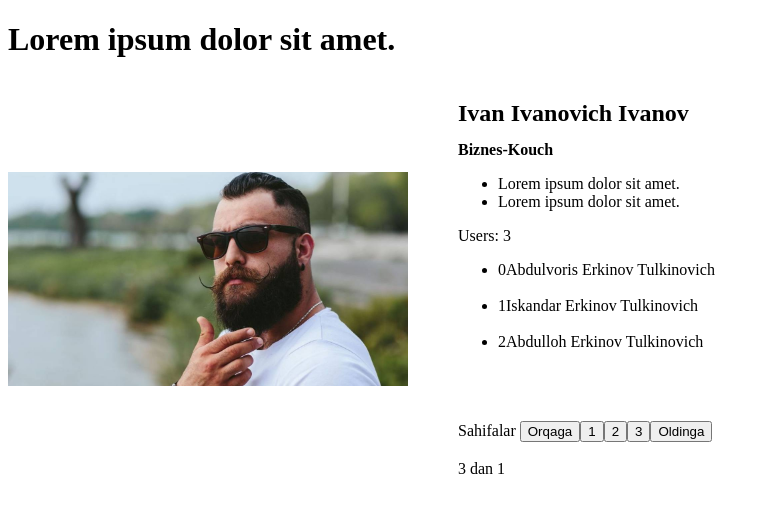
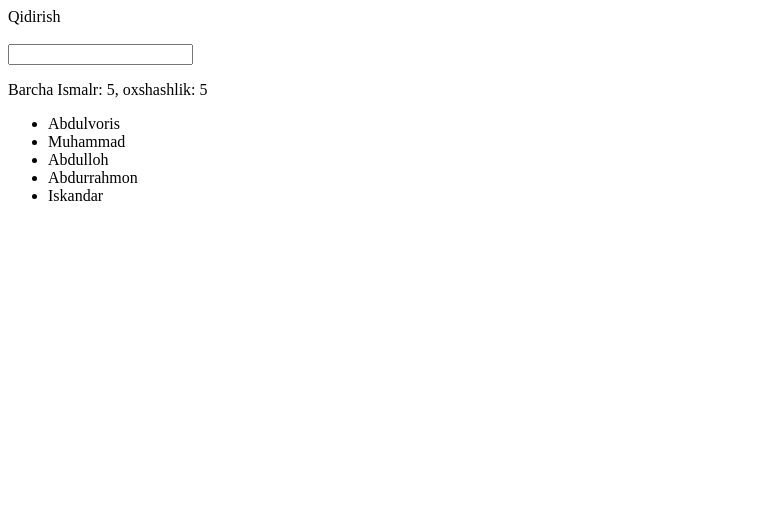
Before and after one commit to Abdulvoris101/Vue-tutorial, a Vue app: page / in a window 1280 px wide. Shown: the top 512 px of the page, without its empty margins (0-769 px from the left). Built offline with nearby package versions, Linux system fonts and the light colour scheme.

Commit message:
To do Homework in this commit creating FindUser component

```diff
--- a/src/App.vue
+++ b/src/App.vue
@@ -1,16 +1,16 @@
 <template>
-  <userCard />
+  <FindUser />
 </template>
 
 <script>
-// import MyComponent from './components/MyComponent.vue'
-// import HwCounter from './components/HwCounter.vue'
-import userCard from '@/components/userCard'
+import FindUser from '@/components/FindUser'
+// homework
+// import userCard from '@/components/userCard'
 
 export default {
   name: 'App',
   components: {
-    userCard
+    FindUser
   }
 }
 </script>
--- /dev/null
+++ b/src/components/FindUser.vue
@@ -0,0 +1,38 @@
+<template>
+    <div id="find">
+        Qidirish
+        <br><br>
+        <input type="text" @input="searchText = $event.target.value">
+        <p>Barcha Ismalr: {{ names.length }}, oxshashlik: {{ getFilteredNames.length }}</p>
+        <ul class="list">
+        <li
+            v-for="(name, index) in getFilteredNames"
+            :key="index"
+        >
+            {{ name }}
+        </li>
+        </ul>
+
+    </div>
+</template>
+
+<script>
+export default {
+    name: 'FindUser',
+    data() {
+        return {
+            searchText: '',
+            names: ['Abdulvoris', 'Muhammad', 'Abdulloh', 'Abdurrahmon', 'Iskandar']
+
+
+        }
+    },
+    computed: {
+        getFilteredNames() {
+            return this.names.filter(name => name.toLowerCase().includes(this.searchText.toLowerCase()))
+        }
+
+    }
+
+}
+</script>
```
